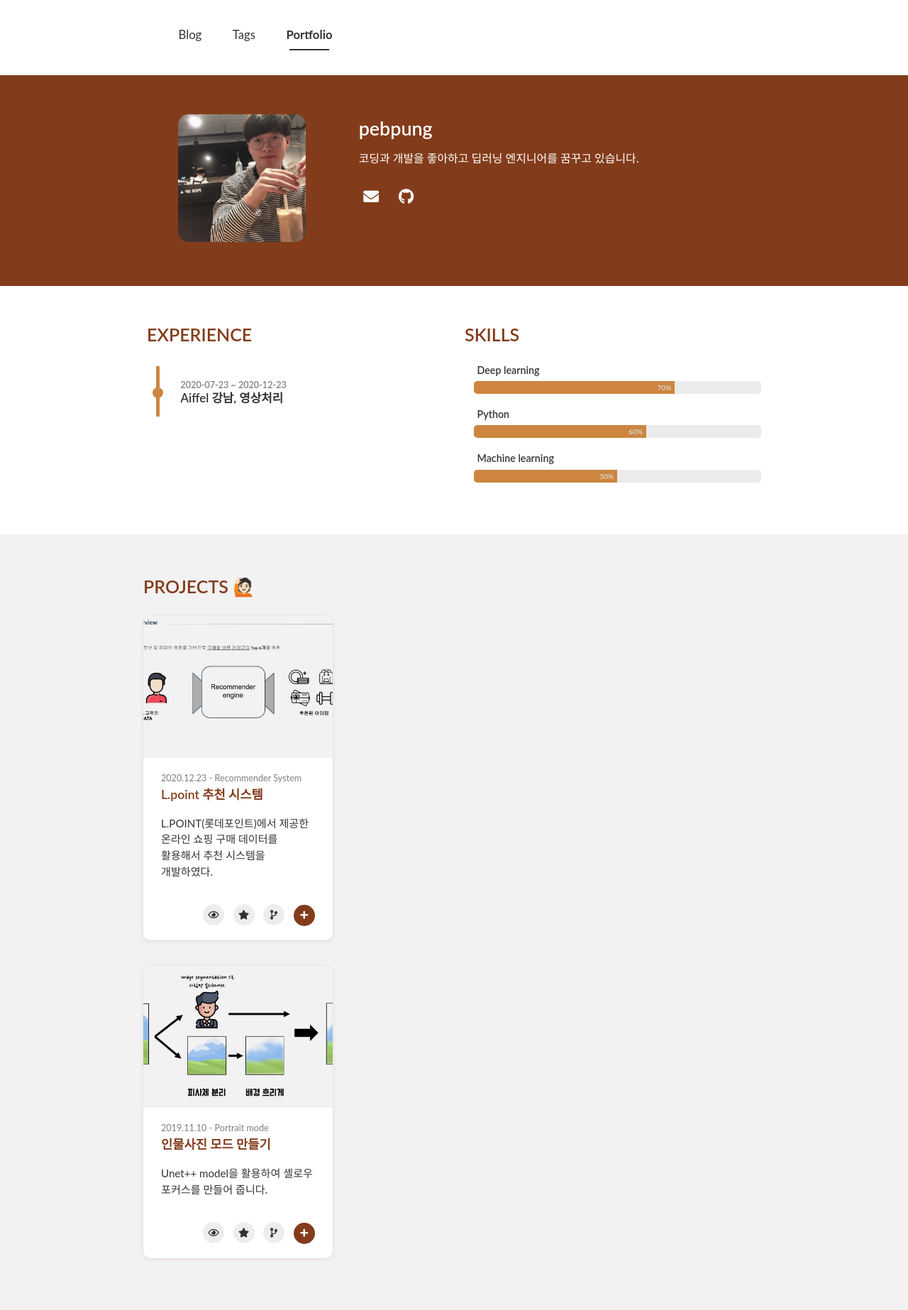
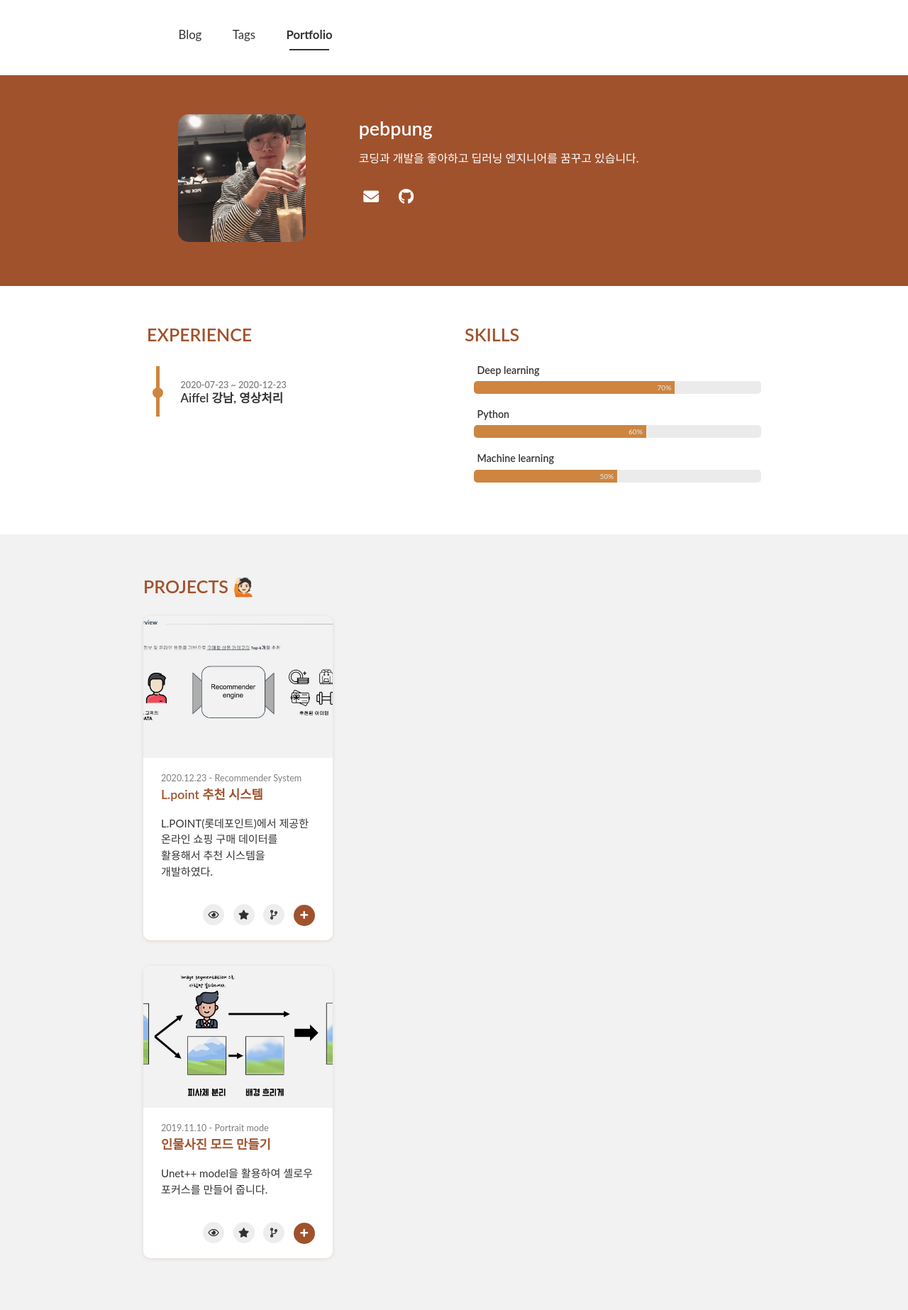
Before and after one commit to PEBpung/PEBpung.github.io, a Jekyll site: the page built from portfolio.html, in a window 1280 px wide. Shown: the whole page at 71% size. Built offline with Jekyll 4.4.1, drawn with Linux system fonts in a browser that asks for light colours; nearby versions of some CDN libraries; some web fonts are replaced.

Commit message:
[change] theme dark

```diff
--- a/_sass/base/_variable.scss
+++ b/_sass/base/_variable.scss
@@ -1,6 +1,6 @@
 $theme-color : #CD853F;
 $theme-bright : #FFE4C4;
-$theme-dark : #833c1b;
+$theme-dark : #A0522D;
 $theme-dark2 : #8B4513;
 $text : rgba(0,0,0,0.8);
 $text-gray : rgba(0,0,0,0.54);
```
